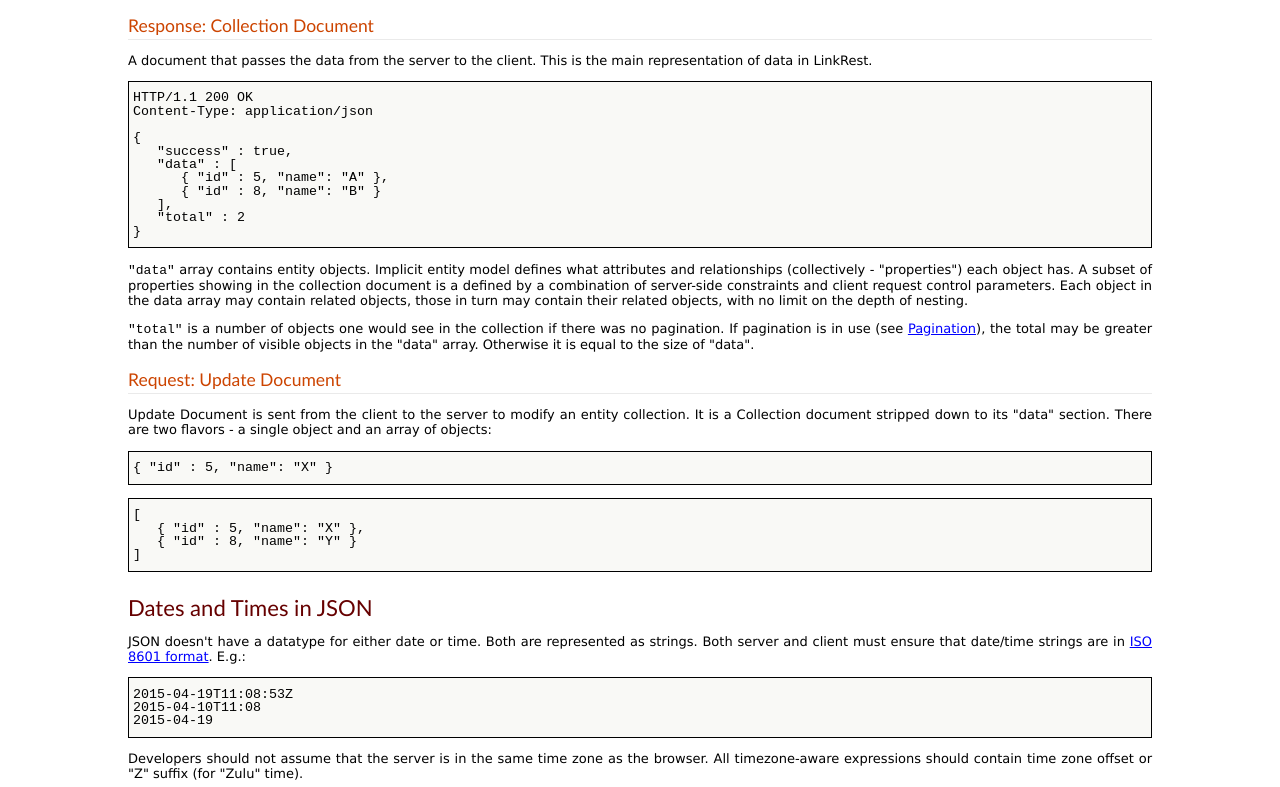
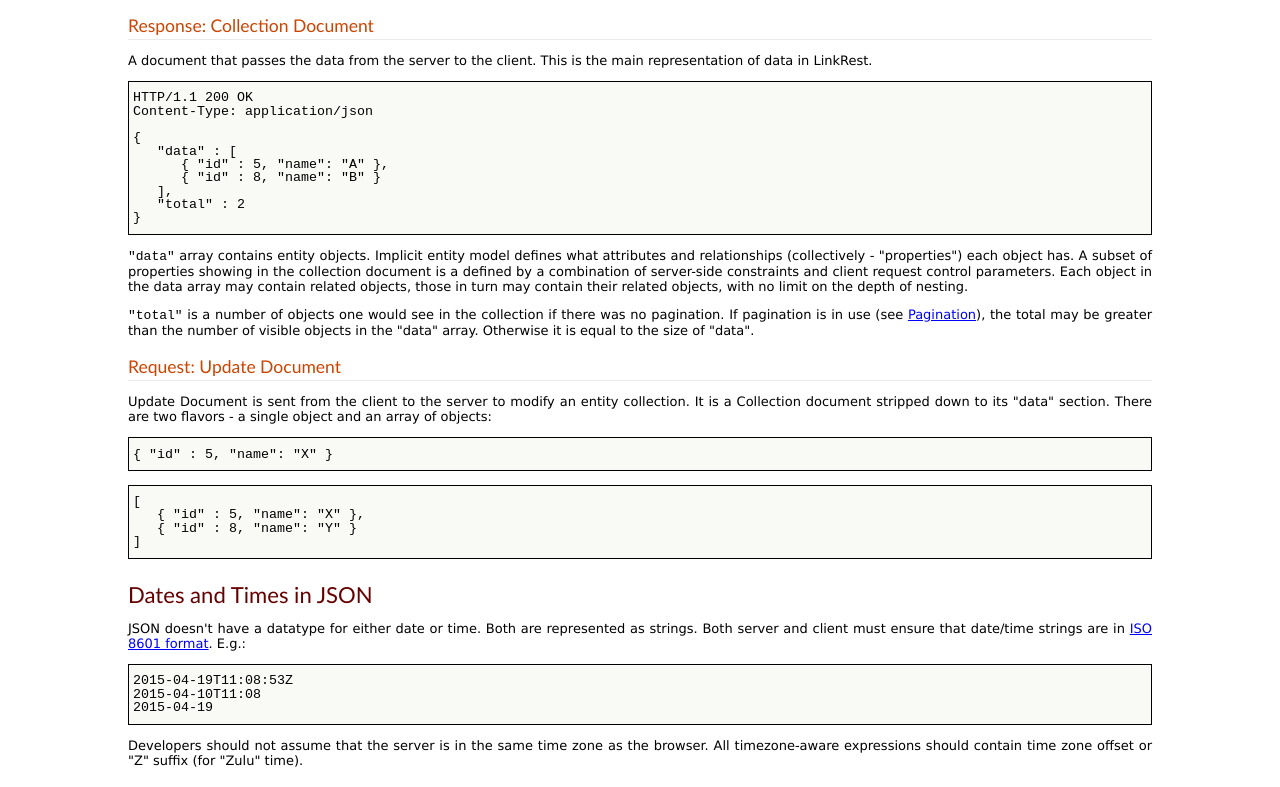
Before and after one commit to agrestio/agrest, a plain HTML site: page docs/protocol.html in a window 1280 px wide. Shown: the part 1105-1892 px from the top of the page. Drawn offline with Linux system fonts and the light colour scheme.

Commit message:
docs update

```diff
--- a/docs/protocol.html
+++ b/docs/protocol.html
@@ -39,7 +39,6 @@ Content-Type: application/json
 Content-Type: application/json
 
 {
-   "success" : true,
    "data" : [
       { "id" : 5, "name": "A" },
       { "id" : 8, "name": "B" }
```
